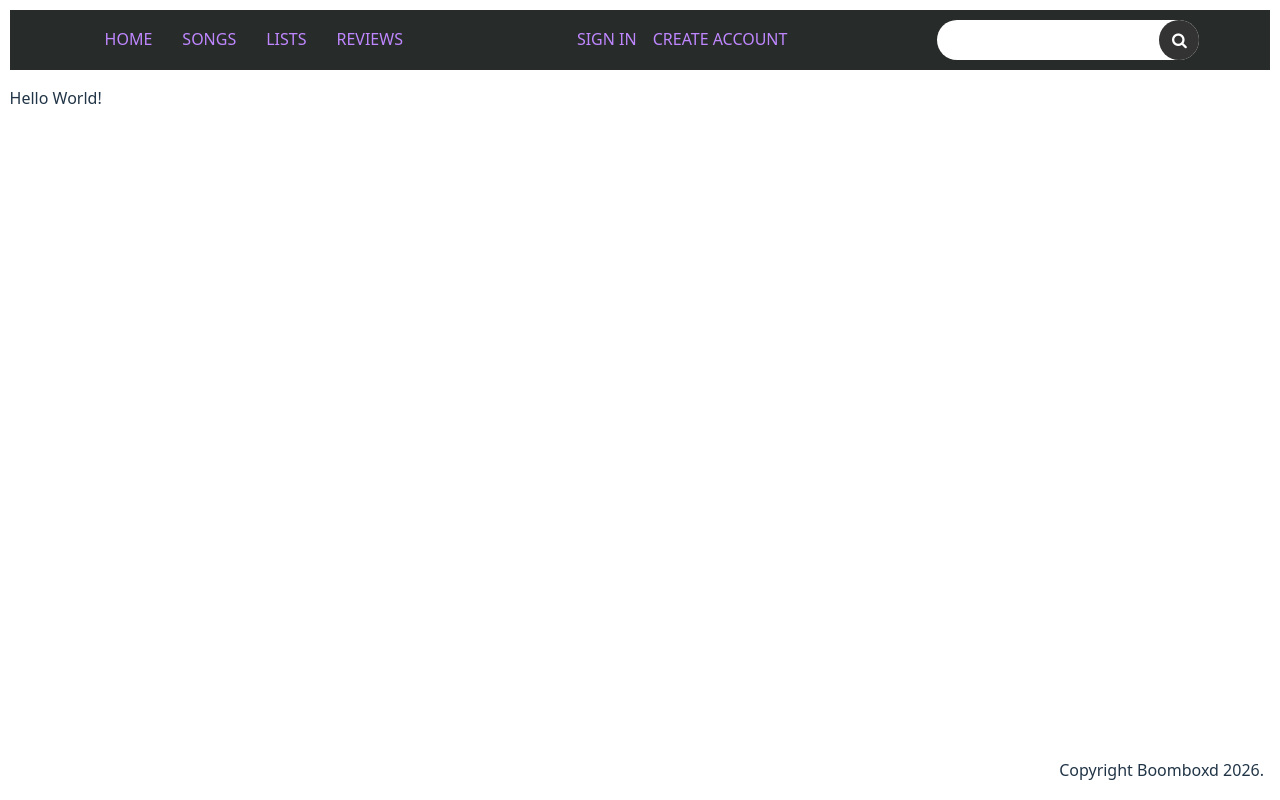
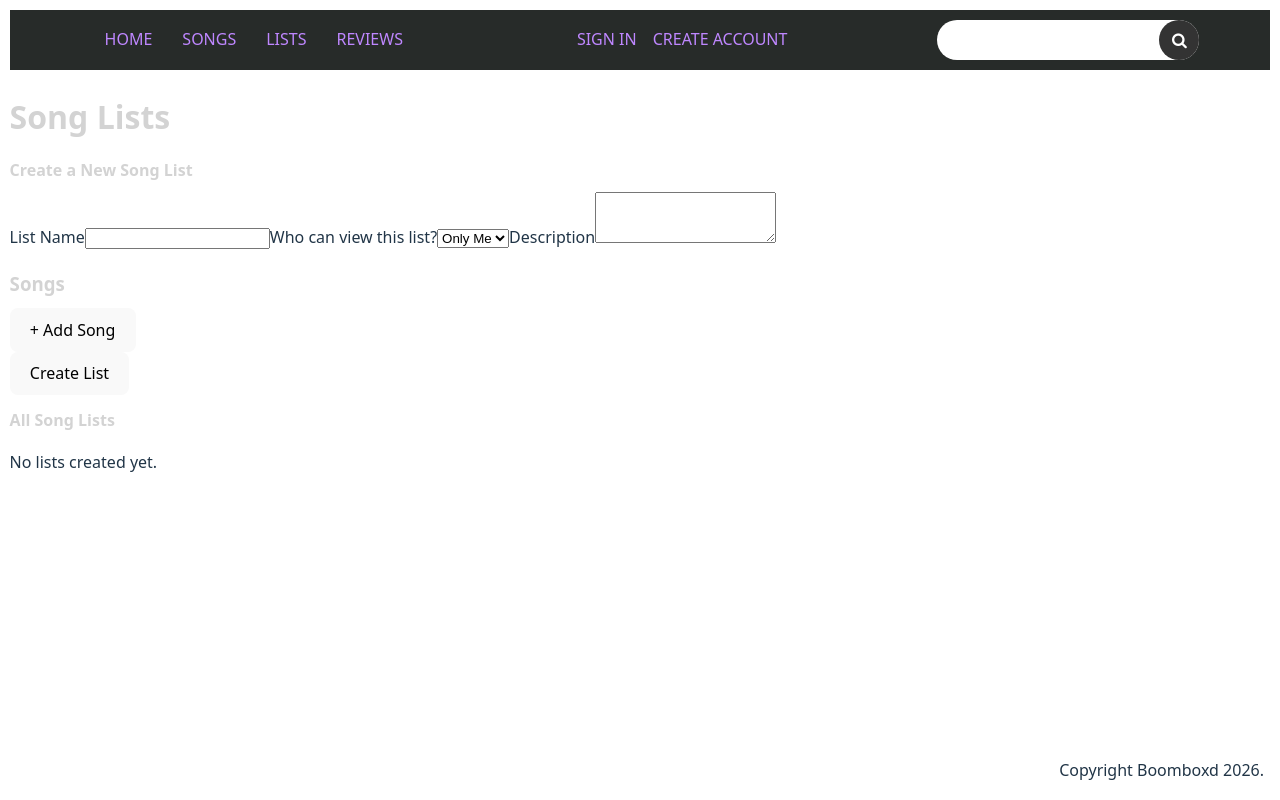
Before and after one commit to Onniikun/FSD_Project, a React (Vite) app: page /lists in a window 1280 px wide. Built offline with nearby package versions, Linux system fonts and the light colour scheme.

Commit message:
Added the song list form and lists display to the song list page

```diff
--- a/src/App.tsx
+++ b/src/App.tsx
@@ -5,7 +5,7 @@ import { Layout } from './components/common/layout/Layout';
 import Landing from './components/pages/Landing';
 import SongReviews from './components/pages/SongReviews';
 import DiscoverSongs from './components/pages/DiscoverSongs';
-import SongLists from './components/pages/SongLists';
+import SongListsPage from './components/pages/SongListsPage';
 
 function App() {
 
@@ -30,7 +30,7 @@ function App() {
 
           <Route
             path="/lists"
-            element={<SongLists />}
+            element={<SongListsPage />}
           />
 
           {/* all paths starting with /reviews */}
--- a/src/components/pages/SongLists.tsx
+++ /dev/null
@@ -1,11 +0,0 @@
-function SongLists() {
-    return (
-        <>
-        <p>
-            Hello World!
-        </p>
-        </>
-    );
-}
-
-export default SongLists;
--- /dev/null
+++ b/src/components/pages/SongListsPage.tsx
@@ -0,0 +1,19 @@
+import { useState } from "react";
+import CreateSongListForm from "../common/create-song-list-form/CreateSongListForm";
+import SongListsDisplay from "../common/song-list-display/SongListsDisplay";
+import type { SongList } from "../../types/songListTypes";
+
+
+export default function SongListsPage() {
+    const [lists, setLists] = useState<SongList[]>([]);
+
+    return (
+        <div>
+          <h1>Song Lists</h1>
+
+          <CreateSongListForm setLists={setLists} />
+
+          <SongListsDisplay lists={lists} />
+        </div>
+    );
+}
```
Also changed, not shown: src/components/common/song-list-display/SongListsDisplay.tsx (renamed from src/components/common/song-list-display/SongListDisplay.tsx).
